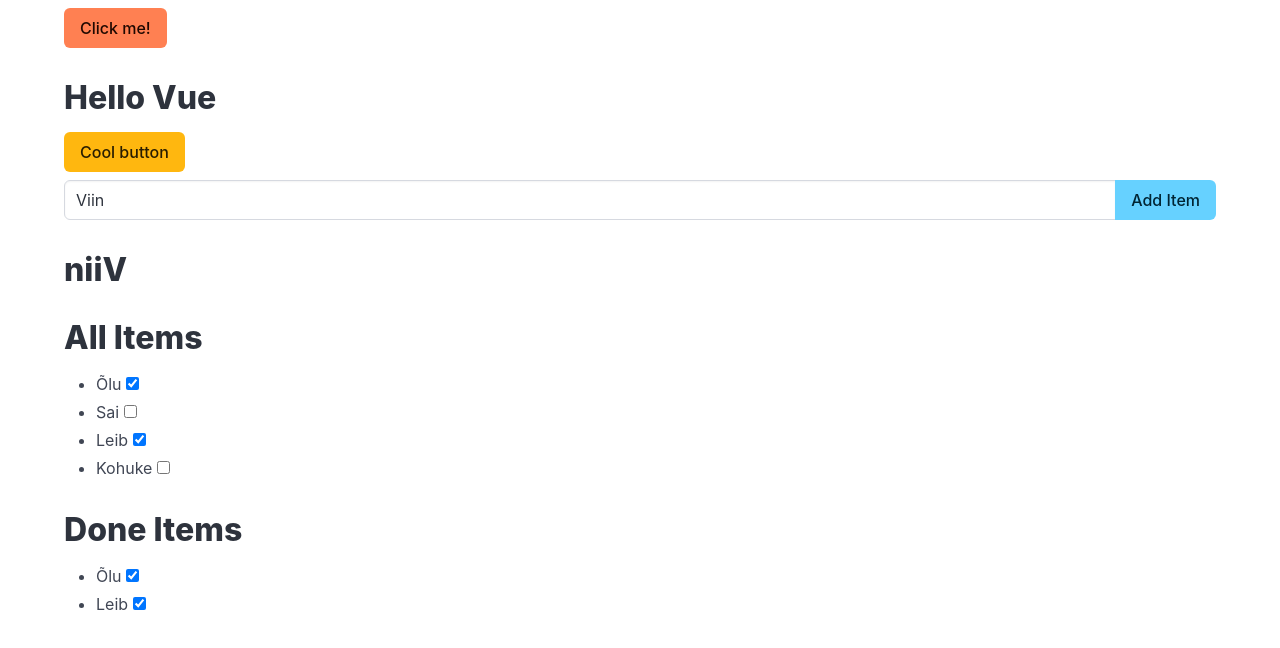
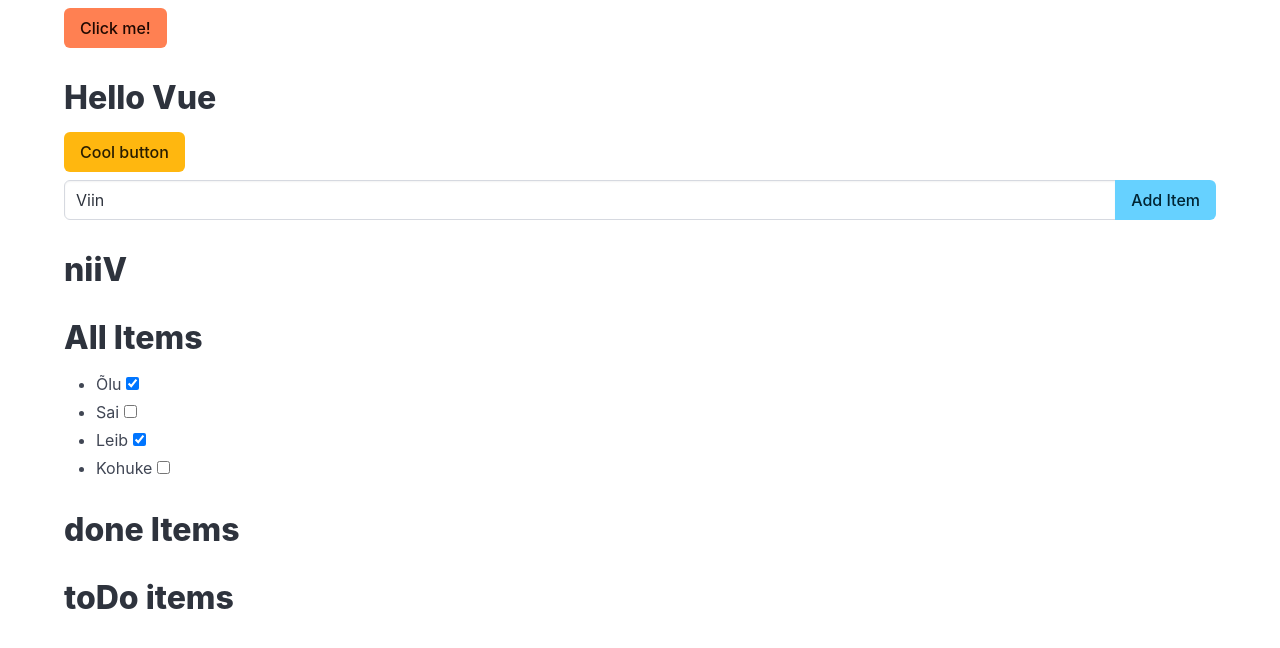
Before and after one commit to aleksandragrisakova/learnjs, a JavaScript app: page / in a window 1280 px wide. Shown: the top 648 px of the page. Built offline with nearby package versions, Linux system fonts and the light colour scheme.

Commit message:
Finish todo

```diff
--- a/src/App.vue
+++ b/src/App.vue
@@ -1,5 +1,6 @@
 <script setup>
 import { computed, ref } from 'vue';
+import ItemList from './ItemList.vue';
 
 let message = ref('Hello Vue');
 let isDanger = ref(false);
@@ -20,6 +21,7 @@
 }
 
 let doneItems = computed(() => items.value.filter(item =>  item.isDone));
+let toDoItems = computed(() => items.value.filter(item =>  !item.isDone));
 
 </script>
 
@@ -44,22 +46,9 @@
             </div>
              <h1>{{ newItem.split('').reverse().join('') }}</h1>
 
-             <h1>All Items</h1>
-             <ul>
-                <li v-for="item in items">
-                    {{ item.name }}
-                    <input type="checkbox" v-model="item.isDone">
-                </li>
-             </ul>
-
-             <h1>Done Items</h1>
-             <ul>
-                <li v-for="item in doneItems">
-                    {{ item.name }}
-                    <input type="checkbox" v-model="item.isDone">
-                </li>
-             </ul>
-
+             <ItemList :items="items" title="All Items"></ItemList>
+             <ItemList :items="doneTtems" title="done Items"></ItemList>
+             <ItemList :items="toDoitems" title="toDo items"></ItemList>
         </div>
     </div>
 </template>
--- /dev/null
+++ b/src/ItemList.vue
@@ -0,0 +1,12 @@
+<script setup>
+defineProps(['items', 'title']);
+</script>
+<template>
+    <h1>{{title}}</h1>
+     <ul>
+         <li v-for="item in items" :key="item.id">
+            {{ item.name }}
+            <input type="checkbox" v-model="item.isDone">
+        </li>
+    </ul>
+</template>
```
